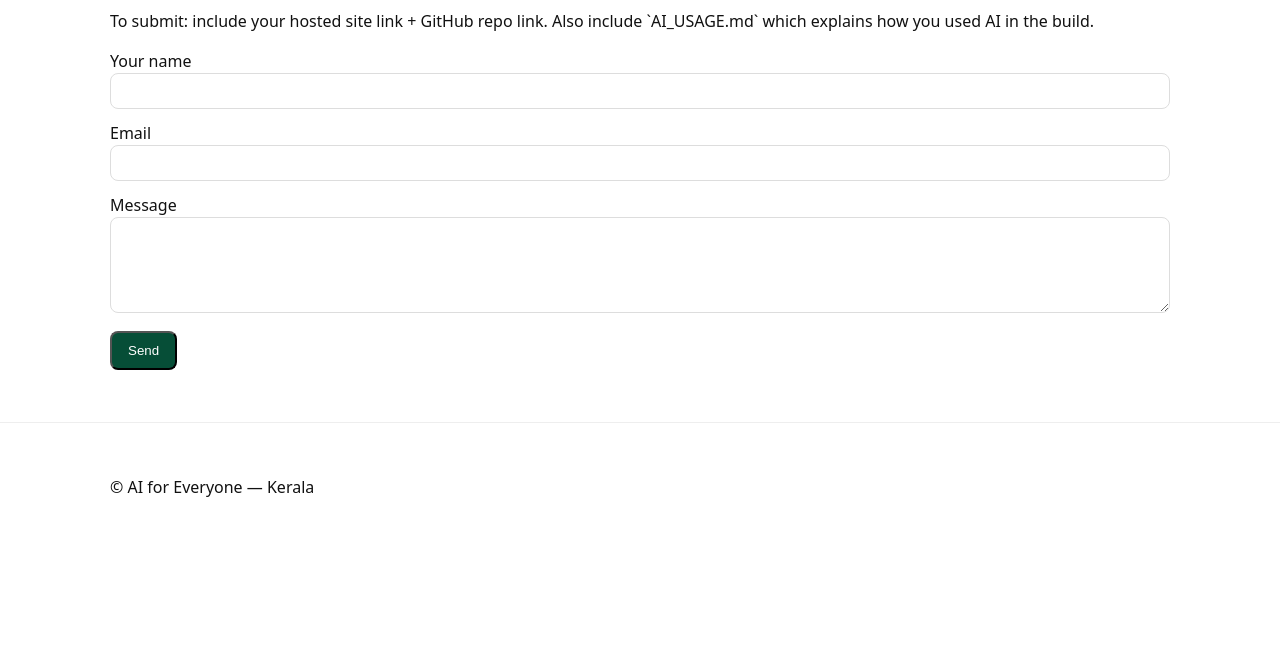
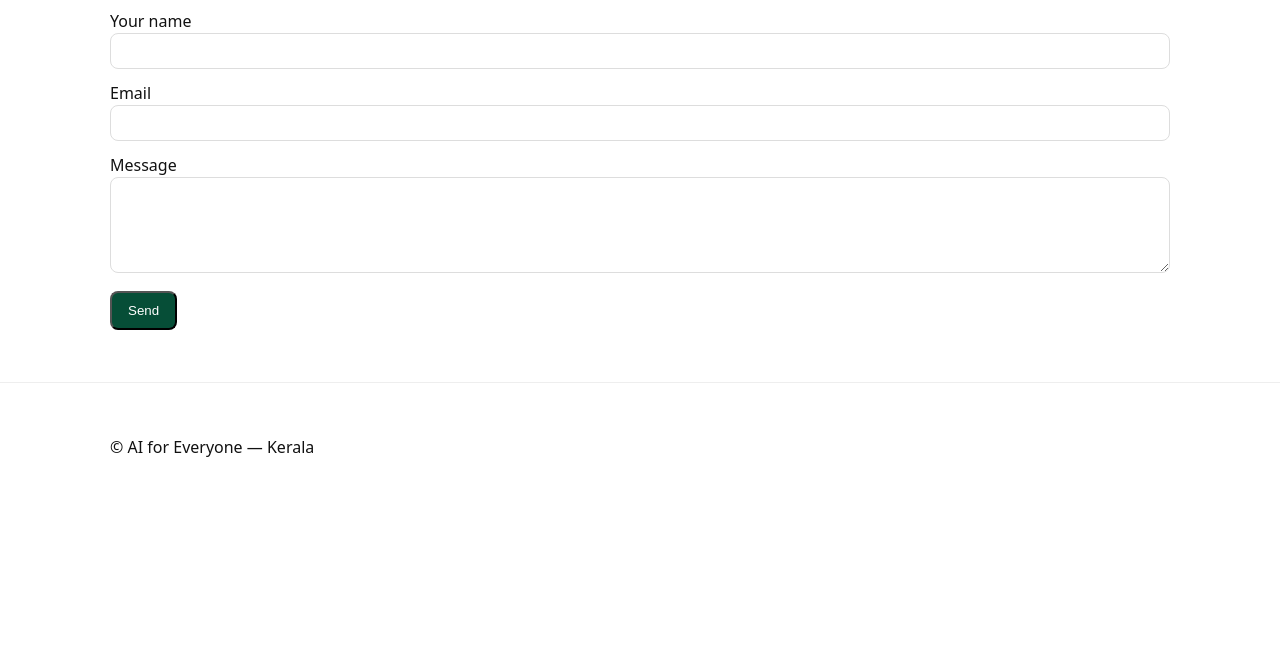
Before and after one commit to mithra-21/AIWebsite, a plain HTML site: page contact.html in a window 1280 px wide. Shown: the part 151-800 px from the top of the page. Drawn offline with Linux system fonts and the light colour scheme.

Commit message:
Update contact.html

```diff
--- a/contact.html
+++ b/contact.html
@@ -21,7 +21,6 @@
 
   <main class="container">
     <h1>Contact & Submission</h1>
-    <p>To submit: include your hosted site link + GitHub repo link. Also include `AI_USAGE.md` which explains how you used AI in the build.</p>
 
     <form id="contactForm" class="contact-form">
       <label>
```
